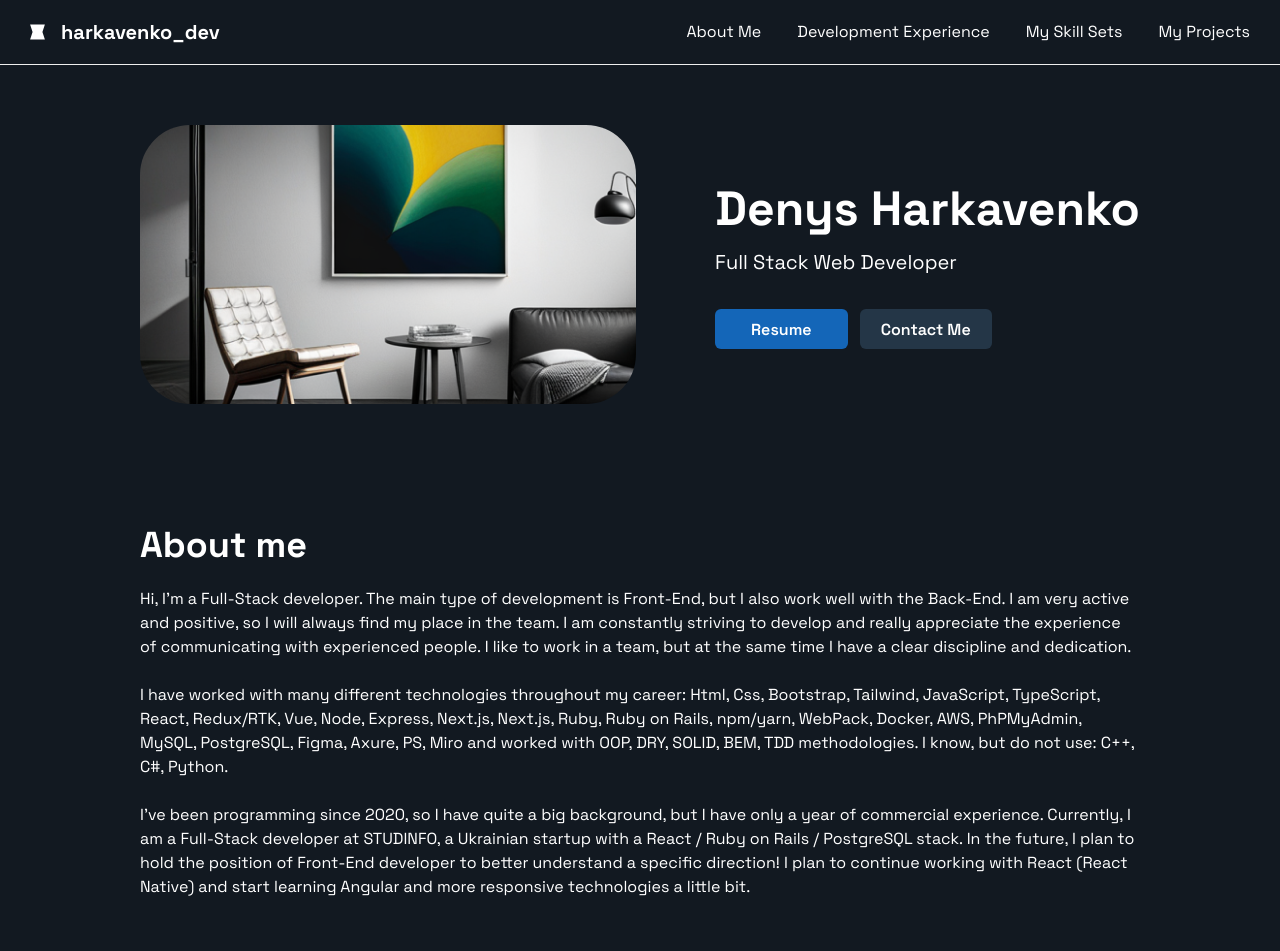
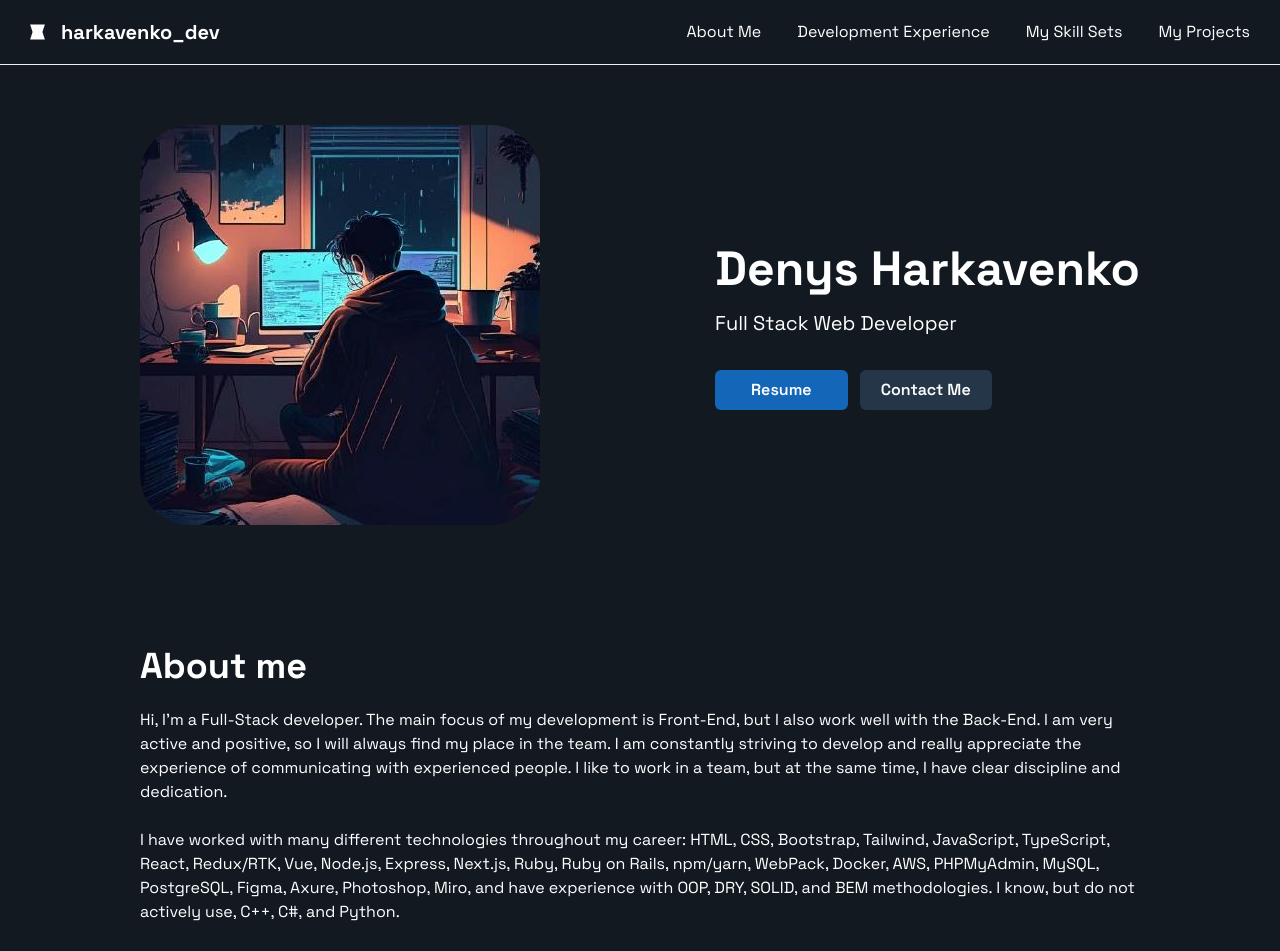
Before and after one commit to DenysHarkavenko/harkavenko_dev, a React (Vite) app: page / in a window 1280 px wide. Shown: the top 951 px of the page. Built offline with nearby package versions, Linux system fonts and the light colour scheme.

Commit message:
change text from about section

```diff
--- a/src/components/Header/Header.tsx
+++ b/src/components/Header/Header.tsx
@@ -1,5 +1,5 @@
 import { Box, Button, Flex, Heading, Image, Text } from '@chakra-ui/react'
-import bg_1 from '../../img/bg_1.png'
+import bg_1 from '../../img/145119078.jpeg'
 
 const Header: React.FC = () => {
   return (
--- a/src/components/Main/AboutMe.tsx
+++ b/src/components/Main/AboutMe.tsx
@@ -5,29 +5,30 @@ const AboutMe: React.FC = () => {
     <Box textAlign={['center', null, null, 'unset', 'unset']} p='60px 40px'>
       <Heading>About me</Heading>
       <Text mt='20px'>
-        Hi, I'm a Full-Stack developer. The main type of development is
+        Hi, I'm a Full-Stack developer. The main focus of my development is
         Front-End, but I also work well with the Back-End. I am very active and
         positive, so I will always find my place in the team. I am constantly
         striving to develop and really appreciate the experience of
         communicating with experienced people. I like to work in a team, but at
-        the same time I have a clear discipline and dedication.
+        the same time, I have clear discipline and dedication.
         <br />
         <br />
         I have worked with many different technologies throughout my career:
-        Html, Css, Bootstrap, Tailwind, JavaScript, TypeScript, React,
-        Redux/RTK, Vue, Node, Express, Next.js, Next.js, Ruby, Ruby on Rails,
-        npm/yarn, WebPack, Docker, AWS, PhPMyAdmin, MySQL, PostgreSQL, Figma,
-        Axure, PS, Miro and worked with OOP, DRY, SOLID, BEM, TDD methodologies.
-        I know, but do not use: C++, C#, Python.
+        HTML, CSS, Bootstrap, Tailwind, JavaScript, TypeScript, React,
+        Redux/RTK, Vue, Node.js, Express, Next.js, Ruby, Ruby on Rails,
+        npm/yarn, WebPack, Docker, AWS, PHPMyAdmin, MySQL, PostgreSQL, Figma,
+        Axure, Photoshop, Miro, and have experience with OOP, DRY, SOLID, and
+        BEM methodologies. I know, but do not actively use, C++, C#, and Python.
         <br />
         <br />
-        I've been programming since 2020, so I have quite a big background, but
-        I have only a year of commercial experience. Currently, I am a
-        Full-Stack developer at STUDINFO, a Ukrainian startup with a React /
-        Ruby on Rails / PostgreSQL stack. In the future, I plan to hold the
-        position of Front-End developer to better understand a specific
-        direction! I plan to continue working with React (React Native) and
-        start learning Angular and more responsive technologies a little bit.
+        I've been programming since 2020, so I have quite a significant
+        background, but I only have a year of commercial experience. Currently,
+        I am a Full-Stack developer at STUDINFO, a Ukrainian startup with a
+        React/Ruby on Rails/PostgreSQL stack. In the future, I plan to
+        transition to the role of Front-End developer to better specialize in a
+        specific direction. I intend to continue working with React (including
+        React Native) and start learning Angular and other responsive
+        technologies gradually.
       </Text>
     </Box>
   )
--- a/src/components/Main/Skills.tsx
+++ b/src/components/Main/Skills.tsx
@@ -13,8 +13,10 @@ const skillsData = [
 
 const Skills: React.FC = () => {
   return (
-    <Box textAlign={['center', null, null, 'unset', 'unset']} p='60px 40px'>
-      <Heading>My Skill Sets</Heading>
+    <Box p='60px 40px'>
+      <Heading textAlign={['center', null, null, 'unset', 'unset']}>
+        My Skill Sets
+      </Heading>
       {skillsData.map((skillItem, index) => (
         <SkillProgressbar
           key={index}
--- a/src/components/Navigation/Navigation.tsx
+++ b/src/components/Navigation/Navigation.tsx
@@ -39,5 +39,3 @@ export const Navigation: React.FC = () => {
     </Flex>
   )
 }
-
-// 820px
```
Also changed, not shown: src/img/145119078.jpeg (added).
